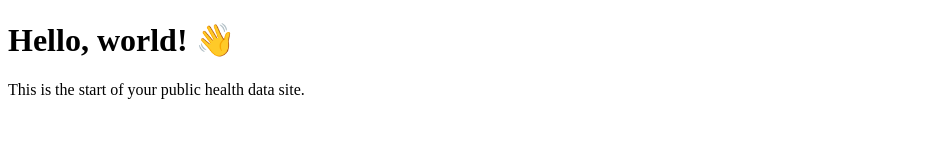
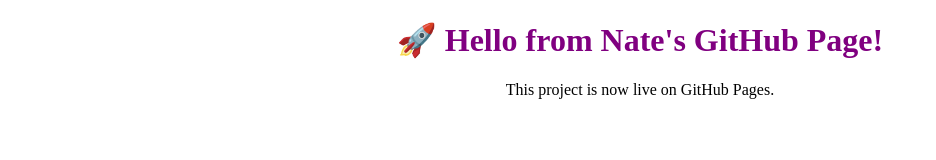
Before and after one commit to Nartanyun/BioHealth-Project, a plain HTML site: page index.html in a window 1280 px wide. Shown: the whole page, without its empty margins (0-936 px from the left). Drawn offline with Linux system fonts and the light colour scheme.

Commit message:
Fix index.html for GitHub Pages visibility

```diff
--- a/index.html
+++ b/index.html
@@ -1,12 +1,12 @@
 <!DOCTYPE html>
 <html lang="en">
 <head>
-  <meta charset="UTF-8">
-  <meta name="viewport" content="width=device-width, initial-scale=1">
+  <meta charset="UTF-8" />
+  <meta name="viewport" content="width=device-width, initial-scale=1.0" />
   <title>Health Data Insights</title>
 </head>
 <body>
-  <h1>Hello, world! 👋</h1>
-  <p>This is the start of your public health data site.</p>
+  <h1 style="text-align: center; color: purple;">🚀 Hello from Nate's GitHub Page!</h1>
+  <p style="text-align: center;">This project is now live on GitHub Pages.</p>
 </body>
 </html>
```
